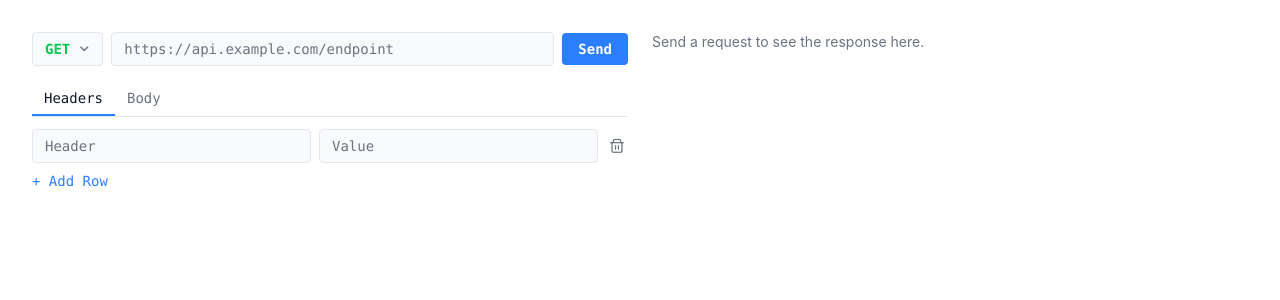
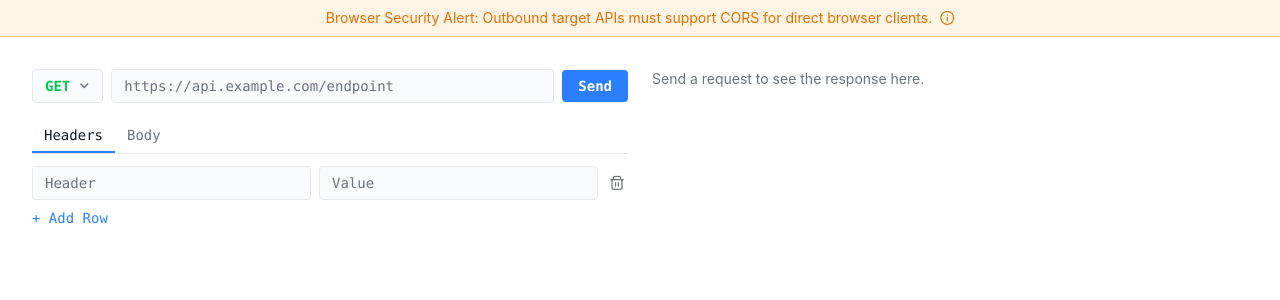
Before and after one commit to AndrewRatnikov/ReqLab, a Vue app: page / in a window 1280 px wide. Shown: the top 300 px of the page. Built offline with nearby package versions, Linux system fonts and the light colour scheme.

Commit message:
feat: add CorsAlertBanner component with info click functionality for CORS alerts

```diff
--- a/src/App.vue
+++ b/src/App.vue
@@ -1,15 +1,20 @@
 <script setup lang="ts">
 import RequestPanel from '@/components/request/RequestPanel.vue'
 import ResponsePanel from '@/components/response/ResponsePanel.vue'
+import CorsAlertBanner from '@/components/cors/CorsAlertBanner.vue'
 import { useFetchClient } from '@/composables/useFetchClient'
 
 const client = useFetchClient()
+
+// TEMP: wired to console.log until 4.2's CorsWorkaroundModal exists.
+function onInfoClick() {
+  console.log('open CORS workaround modal')
+}
 </script>
 
 <template>
   <div class="bg-bg text-text-base flex h-screen flex-col">
-    <!-- CORS banner slot (Option 4) -->
-    <div id="cors-banner-slot"></div>
+    <CorsAlertBanner @info-click="onInfoClick" />
 
     <main class="grid min-h-0 flex-1 grid-cols-1 gap-6 overflow-auto p-8 lg:grid-cols-2">
       <RequestPanel :client="client" />
--- /dev/null
+++ b/src/components/cors/CorsAlertBanner.vue
@@ -0,0 +1,26 @@
+<script setup lang="ts">
+defineEmits<{
+  'info-click': []
+}>()
+</script>
+
+<template>
+  <div
+    class="flex items-center justify-center gap-2 border-b border-amber-500/40 bg-amber-500/10 px-4 py-2 text-center text-sm text-amber-600"
+  >
+    <span
+      >Browser Security Alert: Outbound target APIs must support CORS for direct browser
+      clients.</span
+    >
+    <button
+      type="button"
+      class="inline-flex items-center justify-center rounded-full text-amber-600 transition-colors hover:text-amber-800"
+      aria-label="CORS workaround info"
+      @click="$emit('info-click')"
+    >
+      <span class="pi pi-info-circle text-base" aria-hidden="true" />
+    </button>
+  </div>
+</template>
+
+<style lang="scss" scoped></style>
```
Also changed, not shown: 1 other file (tests, documents, lock files or other folders).
